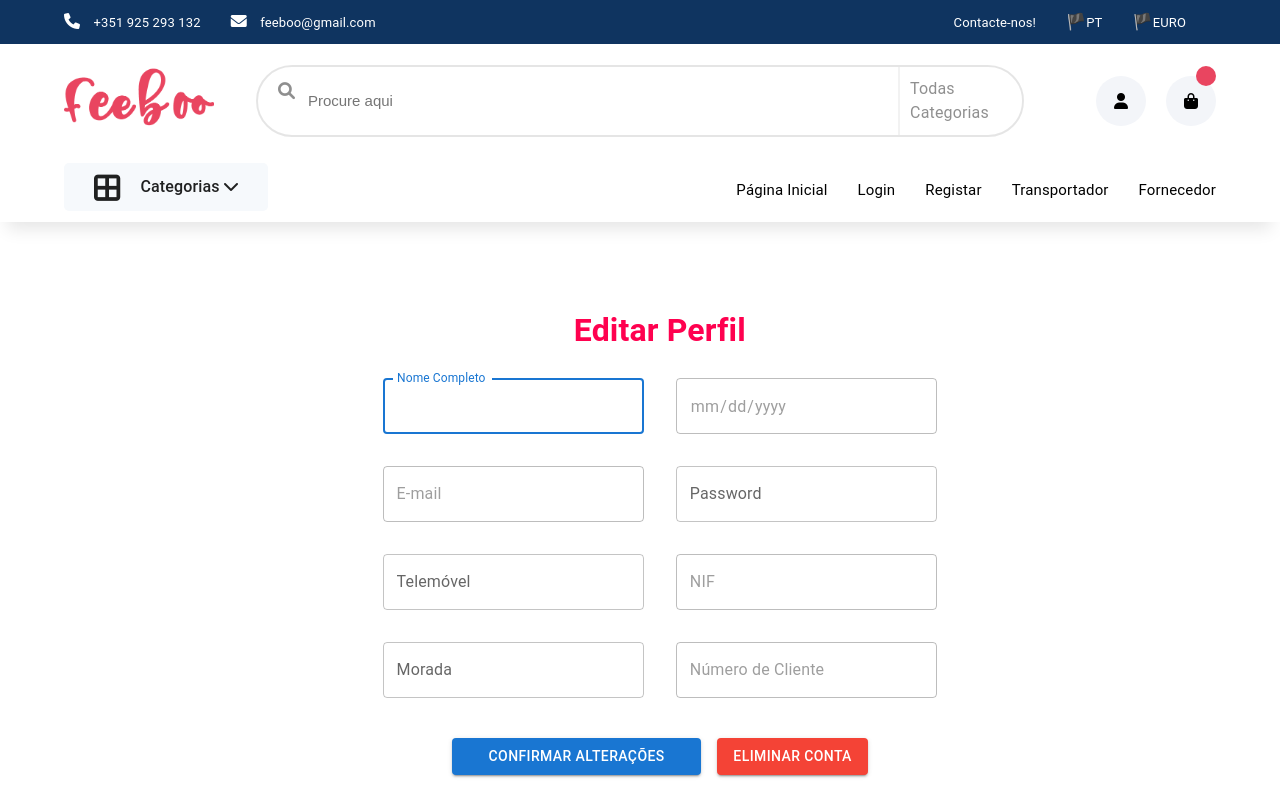
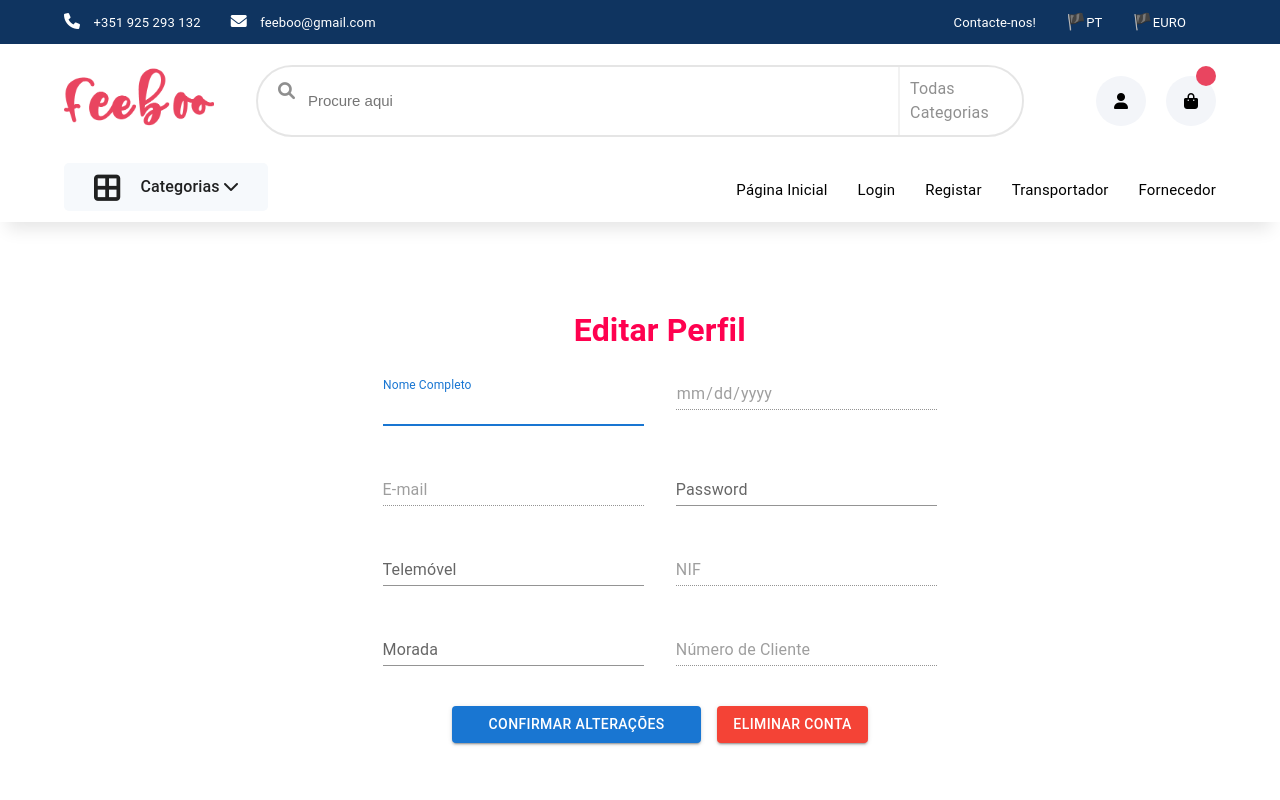
Before and after one commit to antonio-murta/PTI-PTR, a React (Create React App) app in the folder feebo-front/my-app/: page /perfilclient in a window 1280 px wide. Shown: the top 800 px of the page. Built offline with nearby package versions, Linux system fonts and the light colour scheme.

Commit message:
standard

```diff
--- a/feebo-front/my-app/src/perfilclient.js
+++ b/feebo-front/my-app/src/perfilclient.js
@@ -70,6 +70,7 @@ export default function SignUp() {
               <Grid item xs={12} sm={6} > {/* 6 = comprimento*/}
                 <TextField
                   fullWidth
+                  variant="standard"
                   id="name"
                   label="Nome Completo"
                   name="name"
@@ -80,6 +81,7 @@ export default function SignUp() {
               <Grid item xs={12} sm={6}>
                 <TextField
                   fullWidth
+                  variant="standard"
                   id="date"
                   //label="Data de Nascimento" //ver depois
                   name="date"
@@ -91,6 +93,7 @@ export default function SignUp() {
               <Grid item xs={12} sm={6}>
                 <TextField
                   fullWidth
+                  variant="standard"
                   id="email"
                   label="E-mail"
                   name="email"
@@ -102,6 +105,7 @@ export default function SignUp() {
               <Grid item xs={12} sm={6}>
                 <TextField
                   fullWidth
+                  variant="standard"
                   name="password"
                   label="Password"
                   type="password"
@@ -112,6 +116,7 @@ export default function SignUp() {
               <Grid item xs={12} sm={6}>
                 <TextField
                 fullWidth
+                variant="standard"
                 id="telefone"
                 label="Telemóvel"
                 name="telefone"
@@ -123,6 +128,7 @@ export default function SignUp() {
               <Grid item xs={12} sm={6}>
                 <TextField
                 fullWidth
+                variant="standard"
                 id="NIF"
                 label="NIF"
                 name="NIF"
@@ -135,6 +141,7 @@ export default function SignUp() {
               <Grid item xs={12} sm={6}>
                 <TextField
                   fullWidth
+                  variant="standard"
                   id="morada"
                   label="Morada"
                   name="morada"
@@ -144,6 +151,7 @@ export default function SignUp() {
               <Grid item xs={12} sm={6}>
               <TextField
                   fullWidth
+                  variant="standard"
                   id="nCliente"
                   label="Número de Cliente"
                   name="nCliente"
```
